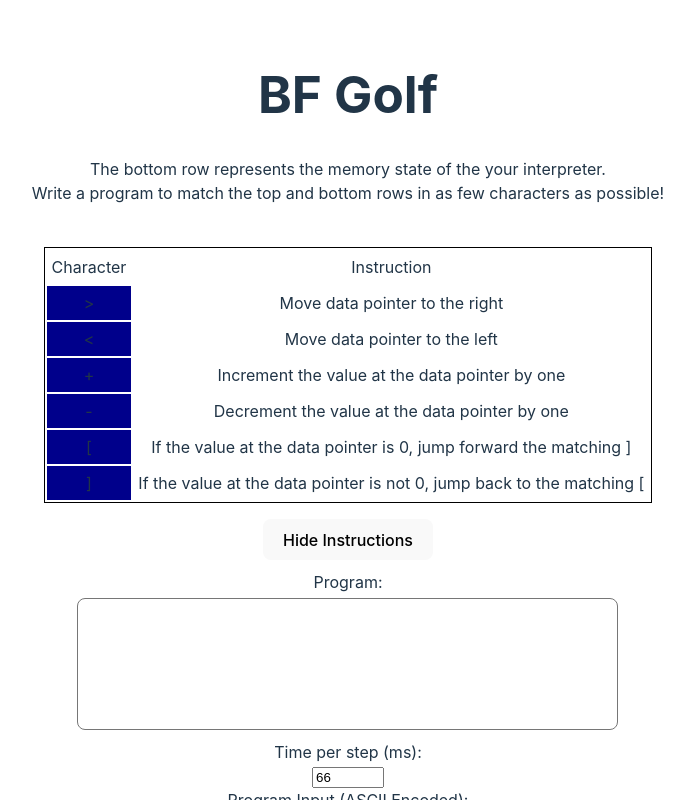
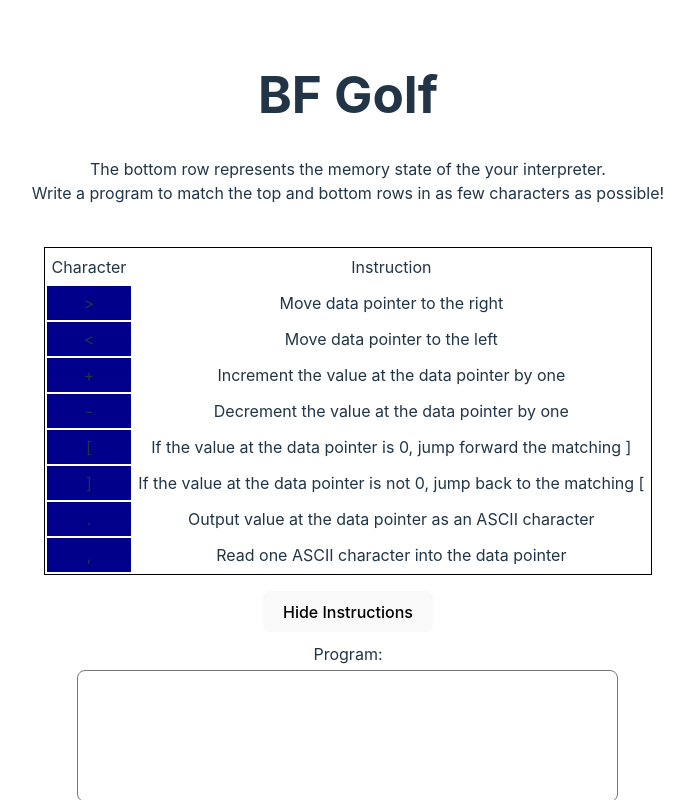
Before and after one commit to mimisuar/bf-fun, a React (Vite) app: page / in a window 1280 px wide. Both pictures are taken after a click on the button "Show Instructions". Shown: the top 800 px of the page, without its empty margins (292-986 px from the left). Built offline with nearby package versions, Linux system fonts and the light colour scheme.

Commit message:
Moved instructions into its own component

```diff
--- a/src/App.tsx
+++ b/src/App.tsx
@@ -1,20 +1,12 @@
 import { useState, useRef, useEffect } from 'react'
 import './App.css'
 import BfInterpreter from './bf'
+import Instructions from './components/Instructions'
 
 interface StatusMessage {
   type?: "success" | "error",
   message: string
 }
-
-const instructions: {char: string, instruction: string}[] = [
-  {char: ">", instruction: "Move data pointer to the right"},
-  {char: "<", instruction: "Move data pointer to the left"},
-  {char: "+", instruction: "Increment the value at the data pointer by one"},
-  {char: "-", instruction: "Decrement the value at the data pointer by one"},
-  {char: "[", instruction: "If the value at the data pointer is 0, jump forward the matching ]"},
-  {char: "]", instruction: "If the value at the data pointer is not 0, jump back to the matching ["}
-];
 
 function App() {
   const interpreter = useRef<BfInterpreter>(new BfInterpreter({memorySize: 32, disableIO: false}));
@@ -25,7 +17,7 @@ function App() {
   const [timePerStep, setTimePerStep] = useState(66);
   const [statusMessage, setStatusMessage] = useState<StatusMessage>({message: ""})
   const [correctProgramLength, setCorrectProgramLength] = useState(0);
-  const [showInstructions, setShowInstructions] = useState(false);
+
   const [programInput, setProgramInput] = useState("");
   const [programOutput, setProgramOutput] = useState("");
 
@@ -95,26 +87,7 @@ function App() {
         <h1>BF Golf</h1>
         <p>The bottom row represents the memory state of the your interpreter. <br/>Write a program to match the top and bottom rows in as few characters as possible!</p>
 
-        <div style={{padding: 10}}>
-        {showInstructions ?
-          <>
-            <table>
-              <thead>
-                <tr>
-                  <td>Character</td>
-                  <td>Instruction</td>
-                </tr>
-              </thead>
-              <tbody>
-                {instructions.map(value => <tr><td className="highlight">{value.char}</td><td>{value.instruction}</td></tr>)}
-              </tbody>
-            </table>
-            <button onClick={_ => setShowInstructions(false)}>Hide Instructions</button>
-          </>
-        :
-          <button onClick={_ => setShowInstructions(true)}>Show Instructions</button>
-        }
-        </div>
+        <Instructions></Instructions>
 
         <div>
           <label htmlFor="program">Program:</label> <br/>
--- /dev/null
+++ b/src/components/Instructions.tsx
@@ -0,0 +1,41 @@
+import { useState } from 'react'
+
+const instructions: {char: string, instruction: string}[] = [
+    {char: ">", instruction: "Move data pointer to the right"},
+    {char: "<", instruction: "Move data pointer to the left"},
+    {char: "+", instruction: "Increment the value at the data pointer by one"},
+    {char: "-", instruction: "Decrement the value at the data pointer by one"},
+    {char: "[", instruction: "If the value at the data pointer is 0, jump forward the matching ]"},
+    {char: "]", instruction: "If the value at the data pointer is not 0, jump back to the matching ["},
+    {char: ".", instruction: "Output value at the data pointer as an ASCII character"},
+    {char: ",", instruction: "Read one ASCII character into the data pointer"}
+  ];
+
+function Instructions() {
+    const [showInstructions, setShowInstructions] = useState(false);
+
+    return (
+        <div style={{padding: 10}}>
+        {showInstructions ?
+          <>
+            <table>
+              <thead>
+                <tr>
+                  <td>Character</td>
+                  <td>Instruction</td>
+                </tr>
+              </thead>
+              <tbody>
+                {instructions.map((value, index) => <tr key={index}><td className="highlight">{value.char}</td><td>{value.instruction}</td></tr>)}
+              </tbody>
+            </table>
+            <button onClick={_ => setShowInstructions(false)}>Hide Instructions</button>
+          </>
+        :
+          <button onClick={_ => setShowInstructions(true)}>Show Instructions</button>
+        }
+        </div>
+    );
+}
+
+export default Instructions
```
